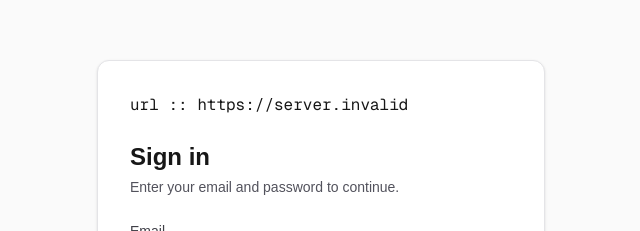
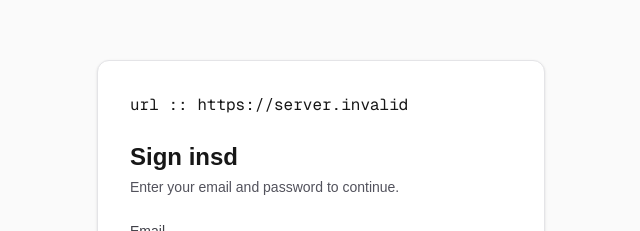
Before and after one commit to himanshume81/React-Learning, a Next.js app: page /login in a window 1280 px wide. Shown: the part 128-359 px from the top of the page, without its empty margins (319-959 px from the left). Built offline with nearby package versions, Linux system fonts and the light colour scheme; no server answers.

Commit message:
fix-deploy

```diff
--- a/components/organisms/LoginForm.tsx
+++ b/components/organisms/LoginForm.tsx
@@ -86,7 +86,7 @@ export function LoginForm() {
 
       <div className="space-y-1">
         <Text as="h1" className="text-2xl font-semibold">
-          Sign in
+          Sign insd
         </Text>
         <Text className="text-sm text-zinc-600 dark:text-zinc-400">
           Enter your email and password to continue.
```
